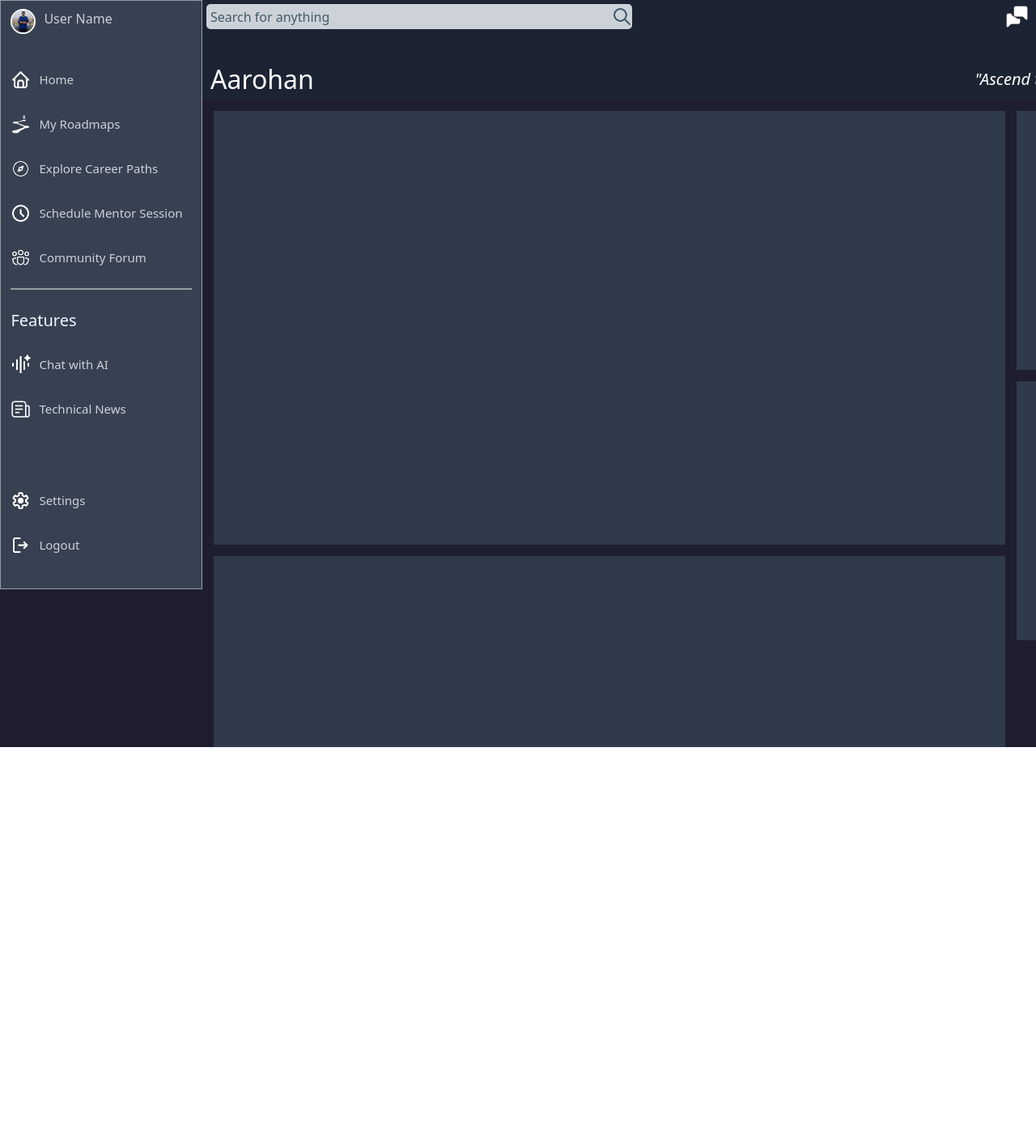
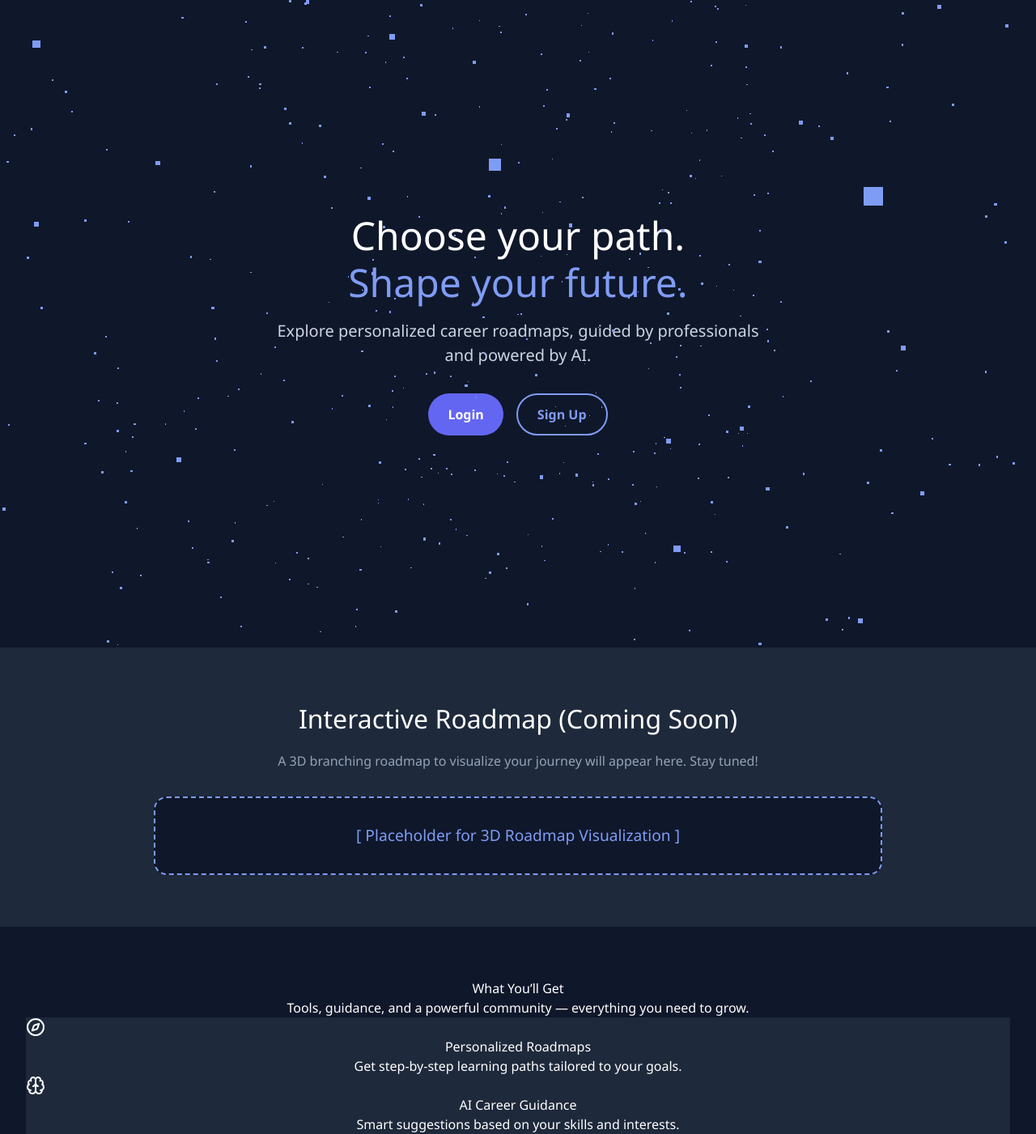
Before and after one commit to ambarish1004/career_roadmap_generator, a React (Vite) app in the folder frontend/: page / in a window 1280 px wide. Before the commit this address led to /dashboard. Shown: the top 1401 px of the page at 81% size. Before the commit the page ends 923 px from the top, so only its background shows below. Built offline with nearby package versions, Linux system fonts and the light colour scheme; no server answers.

Commit message:
started creating landing page using three.js svg and react

```diff
--- a/frontend/package.json
+++ b/frontend/package.json
@@ -12,9 +12,12 @@
   "dependencies": {
     "@heroicons/react": "^2.2.0",
     "axios": "^1.7.9",
+    "framer-motion": "^12.6.3",
+    "lucide-react": "^0.487.0",
     "react": "^18.3.1",
     "react-dom": "^18.3.1",
-    "react-router-dom": "^7.1.3"
+    "react-router-dom": "^7.1.3",
+    "three": "^0.175.0"
   },
   "devDependencies": {
     "@eslint/js": "^9.17.0",
--- /dev/null
+++ b/frontend/src/components/landing.css
@@ -0,0 +1,125 @@
+/* Reset styles */
+body, html, #root {
+    margin: 0;
+    padding: 0;
+    height: 100%;
+    font-family: 'Segoe UI', Tahoma, Geneva, Verdana, sans-serif;
+    background-color: #0f172a;
+    color: white;
+  }
+
+  /* Canvas stays in background */
+  .landing-canvas {
+    position: fixed;
+    top: 0;
+    left: 0;
+    width: 100%;
+    height: 100%;
+    z-index: 0;
+    pointer-events: none;
+  }
+
+  /* Wrapper holds all content on top of canvas */
+  .landing-wrapper {
+    position: relative;
+    z-index: 2;
+  }
+
+  /* Hero section styles */
+  .hero-section {
+    min-height: 100vh;
+    display: flex;
+    flex-direction: column;
+    justify-content: center;
+    align-items: center;
+    text-align: center;
+    padding: 4rem 2rem;
+  }
+
+  .hero-section h1 {
+    font-size: 3rem;
+    line-height: 1.2;
+    margin-bottom: 1rem;
+  }
+
+  .hero-section h1 span {
+    color: #7f9cf5;
+  }
+
+  .hero-section p {
+    font-size: 1.25rem;
+    color: #cbd5e1;
+    max-width: 600px;
+    margin-bottom: 2rem;
+  }
+
+  .hero-buttons {
+    display: flex;
+    gap: 1rem;
+  }
+
+  .hero-buttons button {
+    padding: 0.75rem 1.5rem;
+    border-radius: 9999px;
+    border: none;
+    font-weight: bold;
+    cursor: pointer;
+    transition: background-color 0.3s;
+  }
+
+  .hero-buttons button:first-child {
+    background-color: #6366f1;
+    color: white;
+  }
+
+  .hero-buttons button:first-child:hover {
+    background-color: #4f46e5;
+  }
+
+  .hero-buttons button:last-child {
+    background-color: transparent;
+    border: 2px solid #7f9cf5;
+    color: #7f9cf5;
+  }
+
+  .hero-buttons button:last-child:hover {
+    background-color: #7f9cf5;
+    color: white;
+  }
+
+  /* Roadmap section */
+  .roadmap-section {
+    background-color: #1e293b;
+    padding: 4rem 2rem;
+    text-align: center;
+  }
+
+  .roadmap-section h2 {
+    font-size: 2rem;
+    margin-bottom: 1rem;
+  }
+
+  .roadmap-section p {
+    color: #94a3b8;
+    margin-bottom: 2rem;
+    max-width: 600px;
+    margin-left: auto;
+    margin-right: auto;
+  }
+
+  .roadmap-placeholder {
+    border: 2px dashed #7f9cf5;
+    padding: 2rem;
+    border-radius: 1rem;
+    background-color: #0f172a;
+    color: #7f9cf5;
+    font-size: 1.2rem;
+    max-width: 900px;
+    margin: auto;
+  }
+
+  /* Optional features section */
+  .features-section {
+    background-color: #0f172a;
+    padding: 4rem 2rem;
+  }
--- /dev/null
+++ b/frontend/src/pages/FeaturesSection.jsx
@@ -0,0 +1,64 @@
+import { Briefcase, Compass, Users, BarChart, Brain, Target } from "lucide-react"; // or use Heroicons
+
+const features = [
+  {
+    icon: <Compass className="w-8 h-8 text-indigo-400" />,
+    title: "Personalized Roadmaps",
+    description: "Get step-by-step learning paths tailored to your goals.",
+  },
+  {
+    icon: <Brain className="w-8 h-8 text-indigo-400" />,
+    title: "AI Career Guidance",
+    description: "Smart suggestions based on your skills and interests.",
+  },
+  {
+    icon: <Users className="w-8 h-8 text-indigo-400" />,
+    title: "Community Groups",
+    description: "Learn together with peers, mentors, and role models.",
+  },
+  {
+    icon: <BarChart className="w-8 h-8 text-indigo-400" />,
+    title: "Skill Tracking",
+    description: "Track your progress and master new skills over time.",
+  },
+  {
+    icon: <Briefcase className="w-8 h-8 text-indigo-400" />,
+    title: "Job Insights",
+    description: "Understand roles, salaries, and job demand in real-time.",
+  },
+  {
+    icon: <Target className="w-8 h-8 text-indigo-400" />,
+    title: "Goal-Based Learning",
+    description: "Set goals and let the roadmap guide your journey.",
+  },
+];
+
+const FeaturesSection = () => {
+  return (
+    <section className="py-20 bg-[#0f172a] text-white relative z-10">
+      <div className="max-w-6xl mx-auto px-6 text-center">
+        <h2 className="text-3xl md:text-4xl font-bold mb-4">
+          What You’ll Get
+        </h2>
+        <p className="text-gray-400 text-md md:text-lg mb-12">
+          Tools, guidance, and a powerful community — everything you need to grow.
+        </p>
+
+        <div className="grid grid-cols-1 sm:grid-cols-2 md:grid-cols-3 gap-8">
+          {features.map((feature, index) => (
+            <div
+              key={index}
+              className="bg-[#1e293b] rounded-2xl p-6 shadow-lg hover:shadow-xl transition-all duration-300"
+            >
+              <div className="mb-4">{feature.icon}</div>
+              <h3 className="text-xl font-semibold mb-2">{feature.title}</h3>
+              <p className="text-gray-400 text-sm">{feature.description}</p>
+            </div>
+          ))}
+        </div>
+      </div>
+    </section>
+  );
+};
+
+export default FeaturesSection;
--- /dev/null
+++ b/frontend/src/pages/LandingPage.jsx
@@ -0,0 +1,104 @@
+import React, { useEffect, useRef } from "react";
+import * as THREE from "three";
+import { useNavigate } from "react-router-dom";
+import FeaturesSection from "./FeaturesSection";
+import "../components/landing.css";
+
+const LandingPage = () => {
+  const canvasRef = useRef();
+  const navigate = useNavigate();
+
+  useEffect(() => {
+    const scene = new THREE.Scene();
+    const camera = new THREE.PerspectiveCamera(
+      75,
+      window.innerWidth / window.innerHeight,
+      0.1,
+      1000
+    );
+    camera.position.z = 5;
+
+    const renderer = new THREE.WebGLRenderer({
+      canvas: canvasRef.current,
+      alpha: true,
+    });
+    renderer.setSize(window.innerWidth, window.innerHeight);
+    renderer.setPixelRatio(window.devicePixelRatio);
+
+    const particleCount = 1000;
+    const geometry = new THREE.BufferGeometry();
+    const positions = new Float32Array(particleCount * 3);
+    for (let i = 0; i < particleCount * 3; i++) {
+      positions[i] = (Math.random() - 0.5) * 20;
+    }
+    geometry.setAttribute("position", new THREE.BufferAttribute(positions, 3));
+
+    const material = new THREE.PointsMaterial({
+      color: 0x7f9cf5,
+      size: 0.05,
+    });
+
+    const particles = new THREE.Points(geometry, material);
+    scene.add(particles);
+
+    const animate = () => {
+      requestAnimationFrame(animate);
+      particles.rotation.y += 0.0008;
+      particles.rotation.x += 0.0005;
+      renderer.render(scene, camera);
+    };
+    animate();
+
+    const handleResize = () => {
+      camera.aspect = window.innerWidth / window.innerHeight;
+      camera.updateProjectionMatrix();
+      renderer.setSize(window.innerWidth, window.innerHeight);
+    };
+    window.addEventListener("resize", handleResize);
+
+    return () => {
+      renderer.dispose();
+      window.removeEventListener("resize", handleResize);
+    };
+  }, []);
+
+  return (
+    <div className="landing-wrapper">
+      {/* Background Canvas */}
+      <canvas ref={canvasRef} className="landing-canvas" />
+
+      {/* Hero Section */}
+      <section className="hero-section">
+        <h1>
+          Choose your path. <br />
+          <span>Shape your future.</span>
+        </h1>
+        <p>
+          Explore personalized career roadmaps, guided by professionals and powered by AI.
+        </p>
+        <div className="hero-buttons">
+          <button onClick={() => navigate("/login")}>Login</button>
+          <button onClick={() => navigate("/signup")}>Sign Up</button>
+        </div>
+      </section>
+
+      {/* 3D Roadmap Placeholder */}
+      <section className="roadmap-section">
+        <h2>Interactive Roadmap (Coming Soon)</h2>
+        <p>
+          A 3D branching roadmap to visualize your journey will appear here. Stay tuned!
+        </p>
+        <div className="roadmap-placeholder">
+          [ Placeholder for 3D Roadmap Visualization ]
+        </div>
+      </section>
+
+      {/* Features */}
+      <section className="features-section">
+        <FeaturesSection />
+      </section>
+    </div>
+  );
+};
+
+export default LandingPage;
--- a/frontend/src/router.jsx
+++ b/frontend/src/router.jsx
@@ -1,12 +1,16 @@
 import { BrowserRouter as Router, Routes, Route, Navigate } from "react-router-dom";
 import Dashboard from "./pages/Dashboard";
 import { Login_Signup } from "./pages/Login_Signup";
+import LandingPage from "./pages/LandingPage";
+
+
 
 const AppRouter = () => {
   return (
     <Router>
       <Routes>
-        <Route path="/" element={<Navigate to="/dashboard" />} /> {/* ✅ Redirect to login */}
+        <Route path="/" element={<LandingPage />} />
+        <Route path="/dashboard" element={<Navigate to="/dashboard" />} /> {/* ✅ Redirect to login */}
         <Route path="/login" element={<Login_Signup />} />
         <Route path="/dashboard" element={<Dashboard />} />
       </Routes>
```
Also changed, not shown: 1 other file (tests, documents, lock files or other folders).
